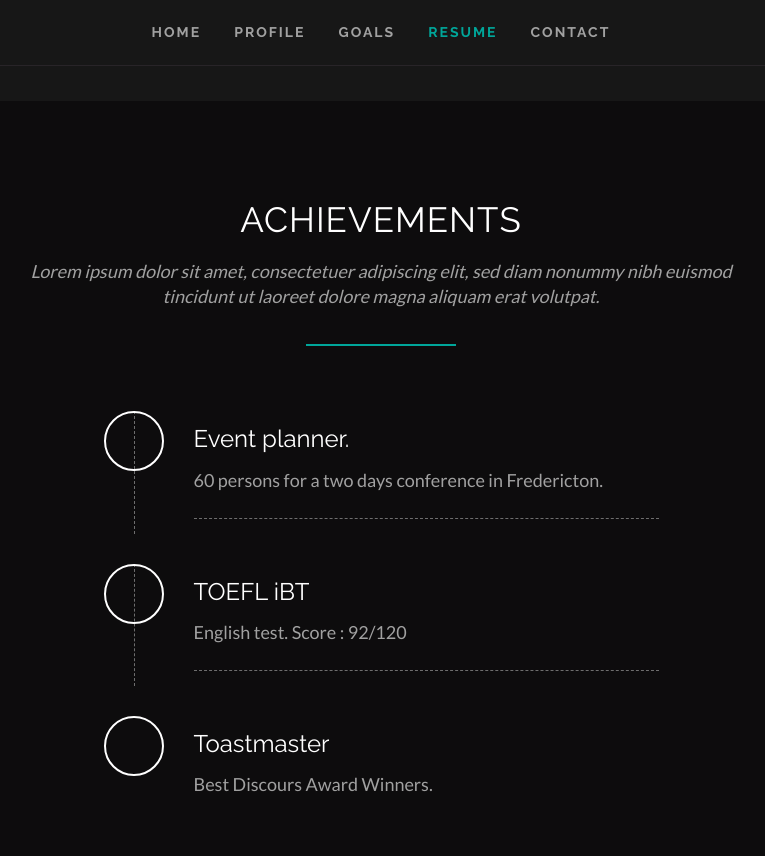
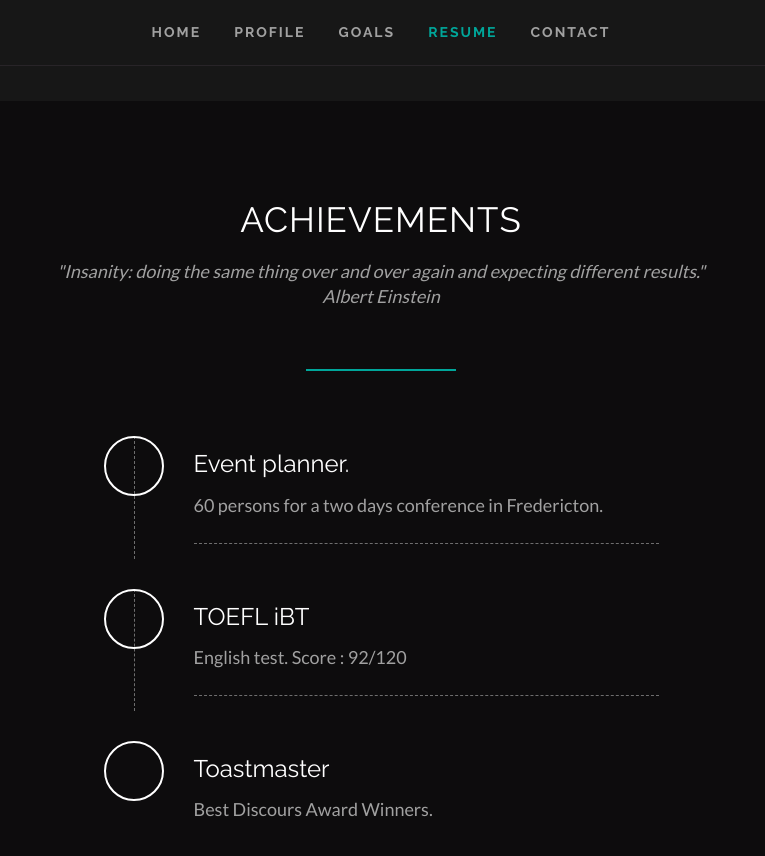
Before and after one commit to clearcareer/GaelFleissner, a Jekyll site: the page built from index.html, in a window 1280 px wide and 900 px high, scrolled down 3392 px. Shown: the top 856 px of the window, without its empty margins (259-1024 px from the left). Built offline with Jekyll 4.4.1, drawn with Linux system fonts in a browser that asks for light colours; some web fonts are replaced.

Commit message:
Updated '/index.html' via CloudCannon

```diff
--- a/index.html
+++ b/index.html
@@ -475,7 +475,7 @@
                     <div class="col-md-8 col-md-offset-2 text-center">
                         <h2 class="section-title editable">Achievements</h2>
 
-                        <p class="section-subtitle editable">Lorem ipsum dolor sit amet, consectetuer adipiscing elit, sed diam nonummy nibh euismod tincidunt ut laoreet dolore magna aliquam erat volutpat.</p>
+                        <p class="section-subtitle editable">"Insanity: doing the same thing over and over again and expecting different results."<br />Albert Einstein<br />&nbsp;</p>
 
                         <span class="divider center"></span>
                     </div>
```
